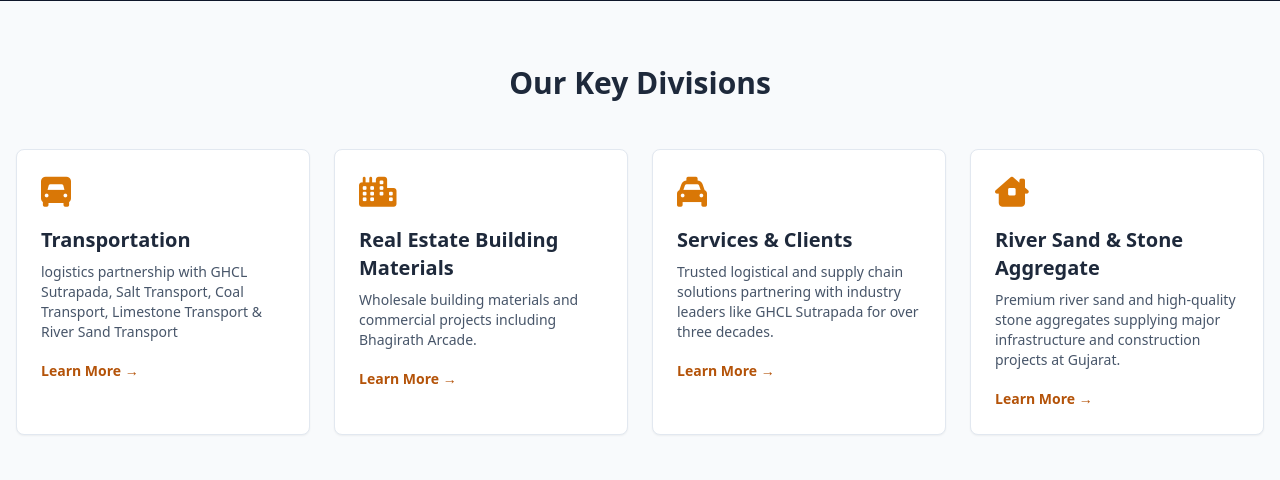
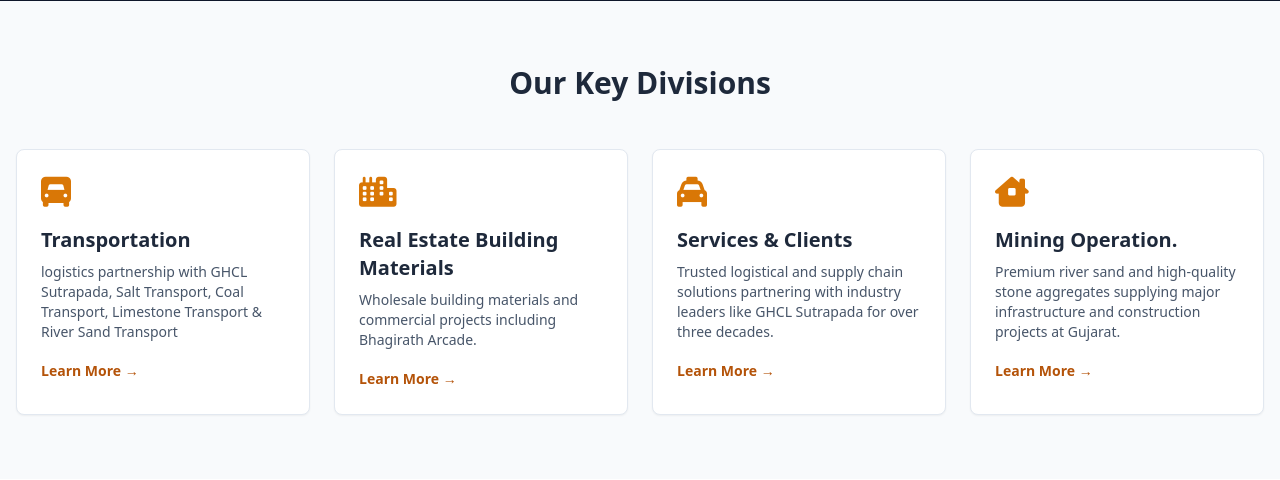
Before and after one commit to Nirav5238/Bhagirath-Group, a Flask app: page / in a window 1280 px wide. Shown: the part 733-1213 px from the top of the page. Run offline with Flask 3, Linux system fonts and the light colour scheme; some libraries are stand-ins or nearby versions.

Commit message:
change 30.10.2026-01

```diff
--- a/app.py
+++ b/app.py
@@ -29,7 +29,7 @@ def Service_to_client():
 
 @app.route('/River-Sand-&-Stone-Aggregate')
 def River_Sand_Stone_Aggregate():
-    return render_template('Sand_Stone_Aggregate.html', title="Bhagirath River Sand & Stone Aggregate")
+    return render_template('Sand_Stone_Aggregate.html', title="Bhagirath Mining Operation.")
 
 @app.route('/contact', methods=['POST'])
 def contact():
--- a/templates/base.html
+++ b/templates/base.html
@@ -71,7 +71,7 @@
                     <li><a href="{{ url_for('real_estate') }}" class="hover:text-white">
                     Real Estate Materials & Arcade</a></li>
                     <li><a href="{{ url_for('Service_to_client') }}" class="hover:text-white">Services & Clients</a></li>
-                    <li><a href="{{ url_for('River_Sand_Stone_Aggregate') }}" class="hover:text-white">River Sand & Stone Aggregate</a></li>
+                    <li><a href="{{ url_for('River_Sand_Stone_Aggregate') }}" class="hover:text-white">Mining Operation.</a></li>
                 </ul>
             </div>
             <div>
--- a/templates/index.html
+++ b/templates/index.html
@@ -47,7 +47,7 @@
         <!-- Farm Stay -->
         <div class="bg-white p-6 rounded-lg shadow-sm border border-slate-200 hover:shadow-md transition">
             <i class="fa-solid fa-house-chimney-window text-3xl text-amber-600 mb-4"></i>
-            <h3 class="text-xl font-bold mb-2">River Sand & Stone Aggregate</h3>
+            <h3 class="text-xl font-bold mb-2">Mining Operation.</h3>
             <p class="text-sm text-slate-600 mb-4">Premium river sand and high-quality stone aggregates supplying major infrastructure and construction projects at Gujarat.
             </p>
             <a href="{{ url_for('River_Sand_Stone_Aggregate') }}" class="text-amber-700 font-semibold text-sm hover:underline">Learn More &rarr;</a>
```
